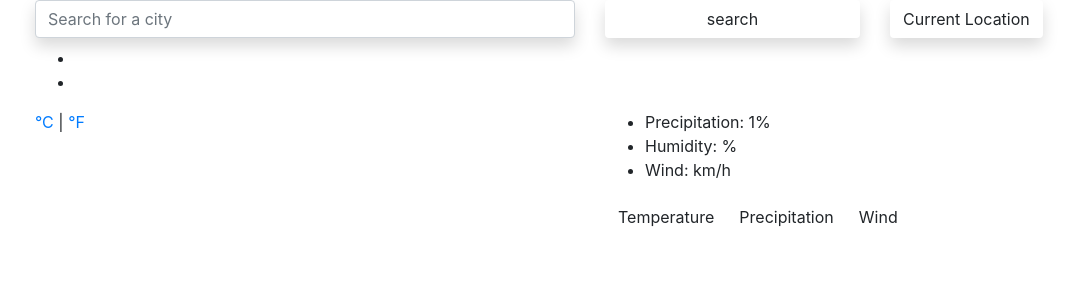
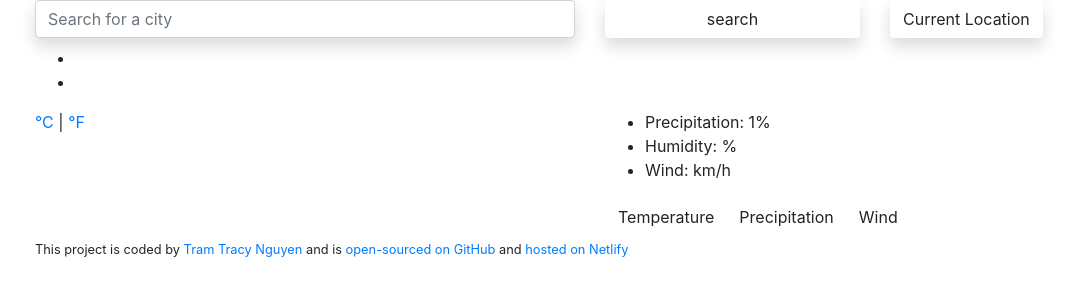
Before and after one commit to trnguyen1510/weatherforecast, a website built with Parcel: page index.html in a window 1280 px wide. Shown: the whole page, without its empty margins (50-1127 px from the left). Built offline with nearby package versions, Linux system fonts and the light colour scheme; a web font is replaced by a local one.

Commit message:
added credits

```diff
--- a/index.html
+++ b/index.html
@@ -77,6 +77,17 @@
 
 
       </div>
+      <small>
+        This project is coded by <a href="https://www.linkedin.com/in/tramnguyen1510/" target="_blank">Tram Tracy Nguyen
+
+        </a>
+        and is
+        <a href="https://github.com/trnguyen1510/weatherforecast" target="_blank">open-sourced on GitHub
+        </a>
+        and
+        <a href="https://weatherapp1510.netlify.app" target="_blank">hosted on Netlify
+        </a>
+      </small>
     </div>
 
   </div>
```
